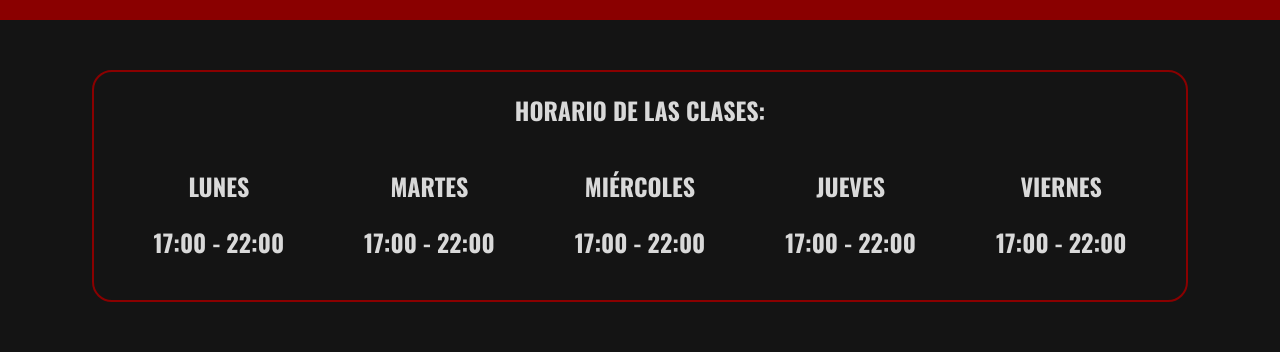
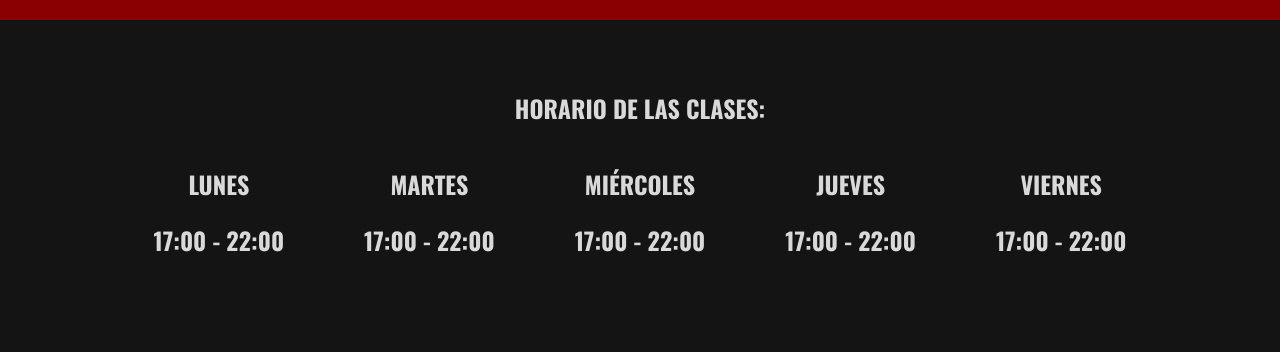
Before and after one commit to murkhunting/Halterofilia-client, a Next.js app: page /presencial/halterofilia in a window 1280 px wide. Shown: the part 344-696 px from the top of the page. Built offline with nearby package versions, Linux system fonts and the light colour scheme.

Commit message:
last changes

```diff
--- a/pages/presencial/fuerza.scss
+++ b/pages/presencial/fuerza.scss
@@ -30,7 +30,7 @@
   .horarios {
     display: flex;
     flex-direction: column;
-    border: 2px solid $detalles;
+
     border-radius: 20px;
     margin-bottom: 60px;
     .horas {
--- a/pages/presencial/halterofilia.scss
+++ b/pages/presencial/halterofilia.scss
@@ -30,7 +30,7 @@
   .horarios {
     display: flex;
     flex-direction: column;
-    border: 2px solid $detalles;
+
     border-radius: 20px;
     margin-bottom: 60px;
     .horas {
```
